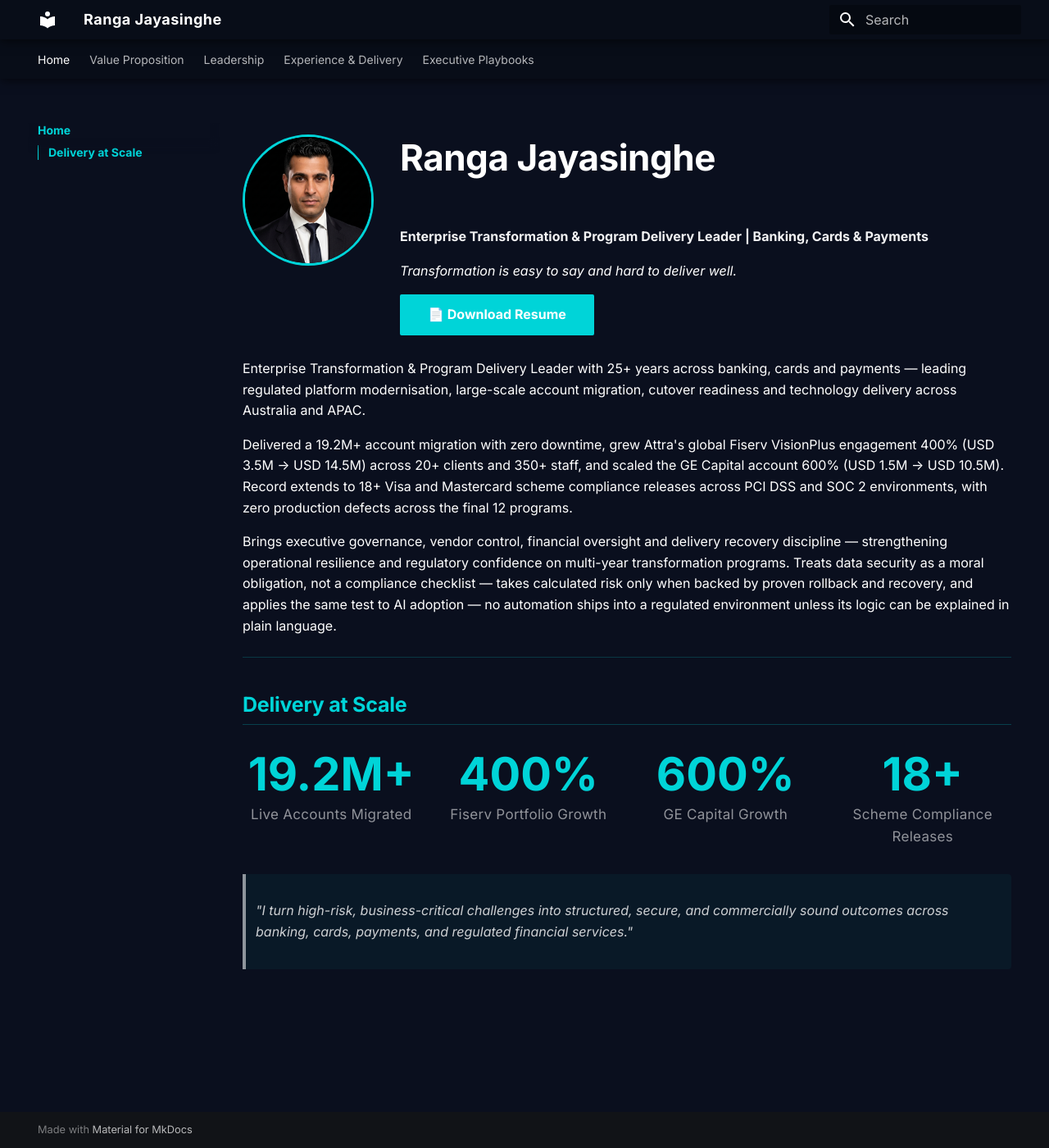
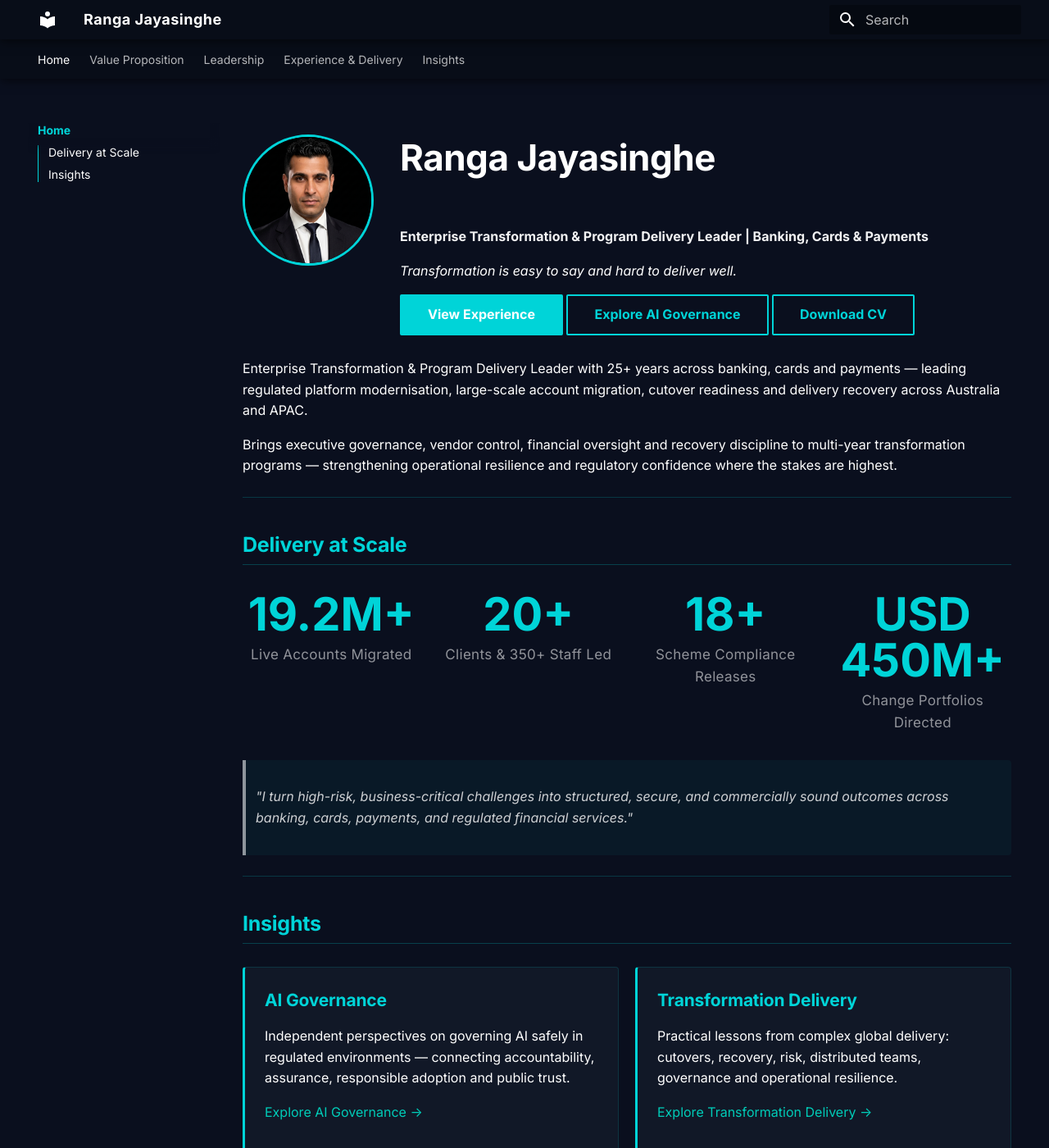
Before and after one commit to praveen333j-svg/RJ-portfolio, an MkDocs documentation site: the page built from docs/index.md, in a window 1280 px wide and 1400 px high. Shown: the whole window at 82% size. Built offline with MkDocs 1.6.1 and Material for MkDocs 9.7.7, drawn with Linux system fonts in a browser that asks for light colours; some of the changed text lies outside the part shown.

Commit message:
Refresh portfolio insights and AI governance content

```diff
--- a/docs/index.md
+++ b/docs/index.md
@@ -4,15 +4,15 @@
 <h1>Ranga Jayasinghe</h1>
 <p><strong>Enterprise Transformation &amp; Program Delivery Leader | Banking, Cards &amp; Payments</strong></p>
 <p><em>Transformation is easy to say and hard to deliver well.</em></p>
-<a href="assets/01-Ranga-Jayasinghe-7-1-.pdf" class="md-button md-button--primary">📄 Download Resume</a>
+<a href="experience/" class="md-button md-button--primary">View Experience</a>
+<a href="insights/ai-governance/" class="md-button">Explore AI Governance</a>
+<a href="assets/Ranga-Jayasinghe-CV.pdf" class="md-button">Download CV</a>
 </div>
 </div>
 
-Enterprise Transformation & Program Delivery Leader with 25+ years across banking, cards and payments — leading regulated platform modernisation, large-scale account migration, cutover readiness and technology delivery across Australia and APAC.
+Enterprise Transformation & Program Delivery Leader with 25+ years across banking, cards and payments — leading regulated platform modernisation, large-scale account migration, cutover readiness and delivery recovery across Australia and APAC.
 
-Delivered a 19.2M+ account migration with zero downtime, grew Attra's global Fiserv VisionPlus engagement 400% (USD 3.5M → USD 14.5M) across 20+ clients and 350+ staff, and scaled the GE Capital account 600% (USD 1.5M → USD 10.5M). Record extends to 18+ Visa and Mastercard scheme compliance releases across PCI DSS and SOC 2 environments, with zero production defects across the final 12 programs.
-
-Brings executive governance, vendor control, financial oversight and delivery recovery discipline — strengthening operational resilience and regulatory confidence on multi-year transformation programs. Treats data security as a moral obligation, not a compliance checklist — takes calculated risk only when backed by proven rollback and recovery, and applies the same test to AI adoption — no automation ships into a regulated environment unless its logic can be explained in plain language.
+Brings executive governance, vendor control, financial oversight and recovery discipline to multi-year transformation programs — strengthening operational resilience and regulatory confidence where the stakes are highest.
 
 ---
 
@@ -24,17 +24,34 @@ Brings executive governance, vendor control, financial oversight and delivery re
 <span class="stat-label">Live Accounts Migrated</span>
 </div>
 <div class="stat-item">
-<span class="stat-number">400%</span>
-<span class="stat-label">Fiserv Portfolio Growth</span>
-</div>
-<div class="stat-item">
-<span class="stat-number">600%</span>
-<span class="stat-label">GE Capital Growth</span>
+<span class="stat-number">20+</span>
+<span class="stat-label">Clients &amp; 350+ Staff Led</span>
 </div>
 <div class="stat-item">
 <span class="stat-number">18+</span>
 <span class="stat-label">Scheme Compliance Releases</span>
 </div>
+<div class="stat-item">
+<span class="stat-number">USD 450M+</span>
+<span class="stat-label">Change Portfolios Directed</span>
+</div>
 </div>
 
 > *"I turn high-risk, business-critical challenges into structured, secure, and commercially sound outcomes across banking, cards, payments, and regulated financial services."*
+
+---
+
+## Insights
+
+<div class="card-grid">
+<div class="card">
+<h3>AI Governance</h3>
+<p>Independent perspectives on governing AI safely in regulated environments — connecting accountability, assurance, responsible adoption and public trust.</p>
+<p><a href="insights/ai-governance/">Explore AI Governance →</a></p>
+</div>
+<div class="card">
+<h3>Transformation Delivery</h3>
+<p>Practical lessons from complex global delivery: cutovers, recovery, risk, distributed teams, governance and operational resilience.</p>
+<p><a href="insights/transformation-delivery/">Explore Transformation Delivery →</a></p>
+</div>
+</div>
--- /dev/null
+++ b/docs/overrides/main.html
@@ -0,0 +1,15 @@
+{% extends "base.html" %}
+
+{% block extrahead %}
+  {{ super() }}
+  <meta property="og:type" content="website">
+  <meta property="og:site_name" content="Ranga Jayasinghe">
+  <meta property="og:title" content="Ranga Jayasinghe | Enterprise Transformation &amp; AI Governance">
+  <meta property="og:description" content="Enterprise transformation, AI governance and delivery leadership across banking, cards and payments.">
+  <meta property="og:url" content="https://rdj7.com/">
+  <meta property="og:image" content="https://rdj7.com/assets/social-preview.png">
+  <meta name="twitter:card" content="summary_large_image">
+  <meta name="twitter:title" content="Ranga Jayasinghe | Enterprise Transformation &amp; AI Governance">
+  <meta name="twitter:description" content="Enterprise transformation, AI governance and delivery leadership across banking, cards and payments.">
+  <meta name="twitter:image" content="https://rdj7.com/assets/social-preview.png">
+{% endblock %}
--- a/mkdocs.yml
+++ b/mkdocs.yml
@@ -1,10 +1,11 @@
 site_url: "https://rdj7.com/"
 site_name: "Ranga Jayasinghe"
-site_description: "Enterprise Transformation Leader | Banking, Cards & Payments"
+site_description: "Enterprise Transformation, AI Governance and Delivery Leadership | Banking, Cards & Payments"
 site_author: "Ranga Jayasinghe"
 
 theme:
   name: "material"
+  custom_dir: "docs/overrides"
   palette:
     - scheme: "slate"
       primary: "teal"
@@ -24,13 +25,23 @@ markdown_extensions:
   - attr_list
   - md_in_html
 
+extra:
+  social:
+    - icon: fontawesome/brands/linkedin
+      link: https://www.linkedin.com/in/ranga-jayasinghe
+
+copyright: "© 2026 Ranga Jayasinghe · Melbourne, Australia · <a href=\"mailto:ranga.p.jayasinghe@outlook.com\">Contact</a> · Independent analysis is personal and does not represent an employer."
+
 nav:
   - "Home": "index.md"
   - "Value Proposition": "value-proposition.md"
   - "Leadership": "leadership.md"
   - "Experience & Delivery": "experience.md"
-  - "Executive Playbooks":
-    - "Cutover Playbooks":
+  - "Insights":
+    - "AI Governance":
+      - "Overview": "insights/ai-governance/index.md"
+      - "Australia's AI Governance Moment": "insights/ai-governance/australias-ai-governance-moment.md"
+      - "The Amplification Paradox": "playbooks/ai-security-amplification-paradox.md"
+    - "Transformation Delivery":
+      - "Overview": "insights/transformation-delivery/index.md"
       - "The Cutover Playbook": "playbooks/cutover-strategy.md"
-    - "AI Playbooks":
-      - "AI Security: The Amplification Paradox": "playbooks/ai-security-amplification-paradox.md"
```
Also changed, not shown: docs/insights/ai-governance/australias-ai-governance-moment.md (added, +155 -0 lines), docs/insights/ai-governance/index.md (added, +24 -0 lines), docs/insights/transformation-delivery/index.md (added, +18 -0 lines), docs/playbooks/ai-security-amplification-paradox.md (+1 -1 lines), docs/playbooks/cutover-strategy.md (+1 -1 lines), docs/value-proposition.md (+2 -2 lines), docs/assets/social-preview.png (added), 1 other file.
